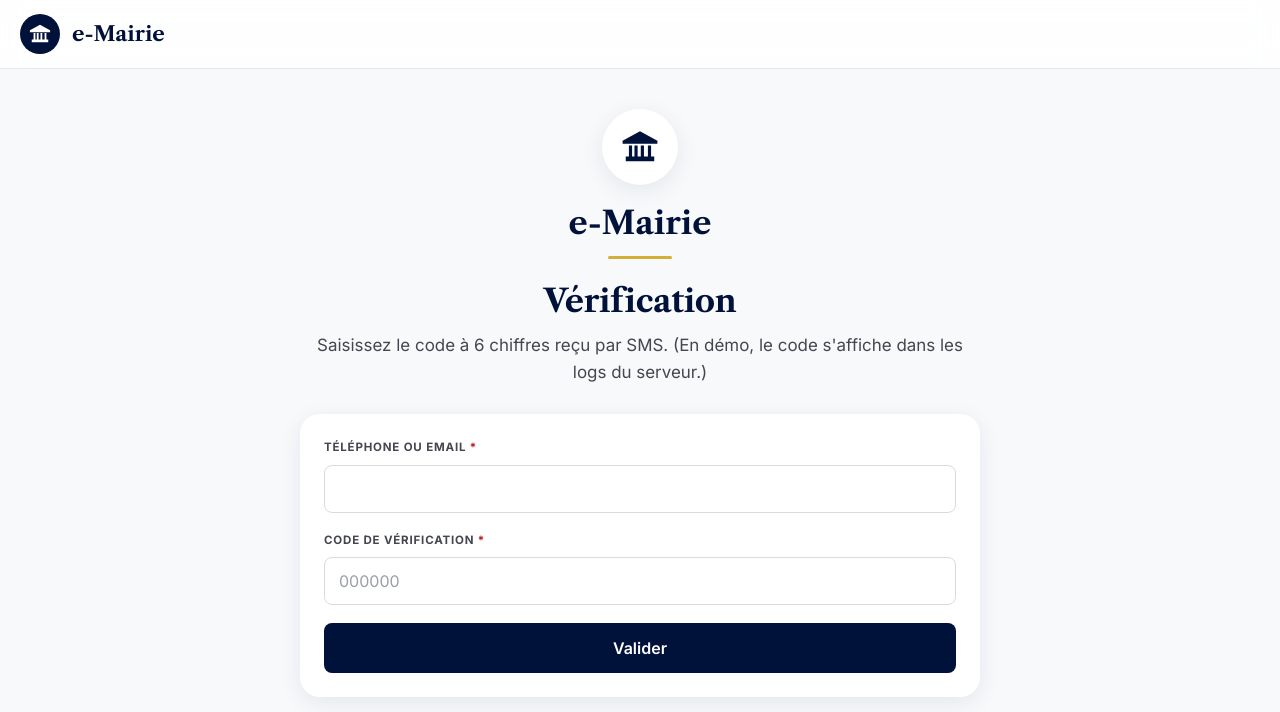
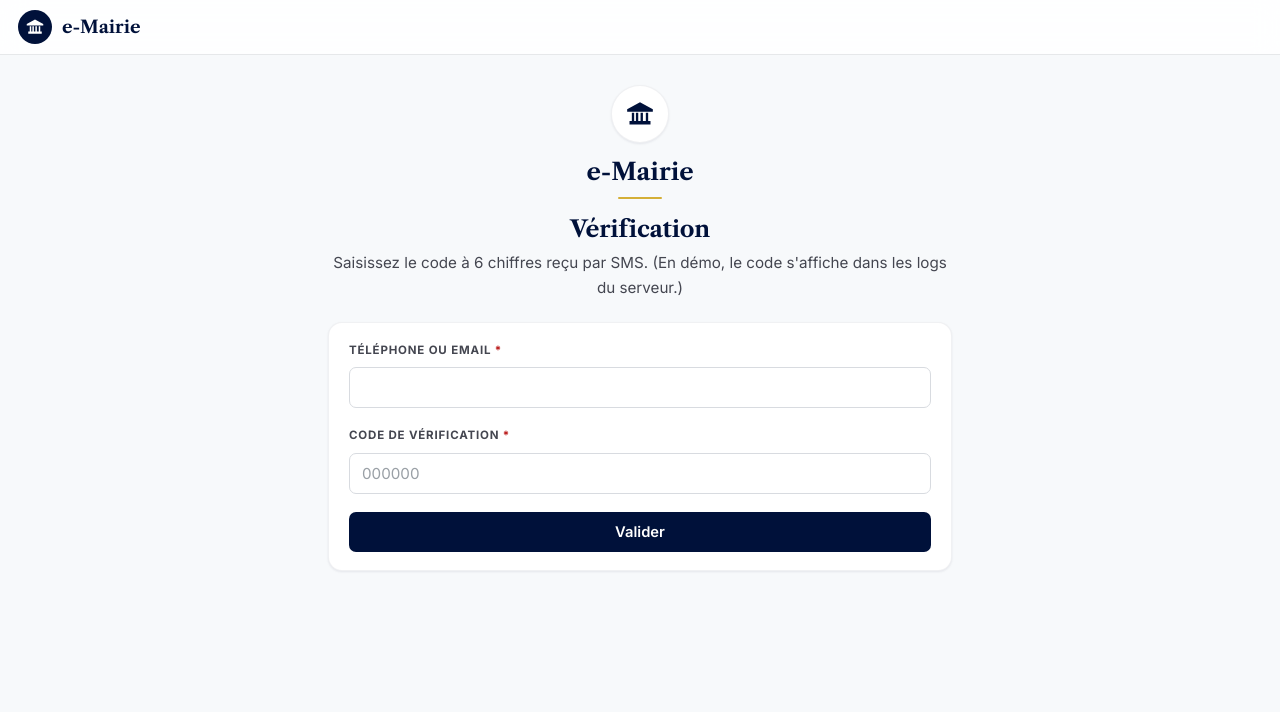
Before and after one commit to tiberge85/e-mairie, a React (Vite) app in the folder apps/web/: page /otp in a window 1280 px wide. Shown: the top 712 px of the page. Built offline with nearby package versions, Linux system fonts and the light colour scheme; no server answers.

Commit message:
style(web): design plus epure (typo/KPI plus fins, ombres discretes, filets legers)

```diff
--- a/apps/web/src/styles.css
+++ b/apps/web/src/styles.css
@@ -24,12 +24,13 @@
   --error-bg: #ffdad6;
 
   /* Formes & profondeur */
-  --r-sm: 8px;
-  --r: 12px;
-  --r-lg: 20px;
+  --r-sm: 7px;
+  --r: 10px;
+  --r-lg: 14px;
   --pill: 999px;
-  --ombre: 0 6px 24px rgba(0, 17, 58, 0.08);
-  --ombre-forte: 0 12px 32px rgba(0, 17, 58, 0.14);
+  --ombre: 0 1px 3px rgba(0, 17, 58, 0.05), 0 1px 2px rgba(0, 17, 58, 0.03);
+  --ombre-forte: 0 6px 20px rgba(0, 17, 58, 0.09);
+  --hairline: 1px solid rgba(0, 17, 58, 0.06);
 
   --serif: 'Libre Caslon Text', Georgia, 'Times New Roman', serif;
   --sans: 'Inter', system-ui, -apple-system, 'Segoe UI', Roboto, sans-serif;
@@ -55,26 +56,26 @@ h1, h2, h3 {
   letter-spacing: -0.01em;
   margin: 0 0 8px;
 }
-h1 { font-size: 2rem; line-height: 1.15; }
-h2 { font-size: 1.4rem; line-height: 1.25; }
-h3 { font-size: 1.15rem; }
+h1 { font-size: 1.55rem; line-height: 1.2; }
+h2 { font-size: 1.18rem; line-height: 1.3; }
+h3 { font-size: 1rem; }
 
 @media (min-width: 640px) {
-  h1 { font-size: 2.5rem; }
+  h1 { font-size: 1.9rem; }
 }
 
 a { color: var(--gold); text-decoration: none; font-weight: 600; }
 a:hover { text-decoration: underline; }
 
-.sous-titre { color: var(--ink-soft); font-size: 1.06rem; margin: 0 0 24px; }
-.muet { color: var(--ink-soft); font-size: 0.9rem; }
+.sous-titre { color: var(--ink-soft); font-size: 0.95rem; margin: 0 0 20px; }
+.muet { color: var(--ink-soft); font-size: 0.86rem; }
 
 /* ── En-tête / navigation ─────────────────────────────────────────────────── */
 .app-entete {
   display: flex;
   align-items: center;
   justify-content: space-between;
-  padding: 14px 20px;
+  padding: 10px 18px;
   background: rgba(255, 255, 255, 0.85);
   backdrop-filter: blur(12px);
   border-bottom: 1px solid var(--line-soft);
@@ -85,10 +86,10 @@ a:hover { text-decoration: underline; }
 .app-entete__marque {
   display: flex;
   align-items: center;
-  gap: 12px;
+  gap: 10px;
   font-family: var(--serif);
   font-weight: 700;
-  font-size: 1.3rem;
+  font-size: 1.1rem;
   color: var(--navy);
 }
 .app-entete__marque:hover { text-decoration: none; }
@@ -97,21 +98,21 @@ a:hover { text-decoration: underline; }
   display: inline-flex;
   align-items: center;
   justify-content: center;
-  width: 40px;
-  height: 40px;
+  width: 34px;
+  height: 34px;
   border-radius: var(--pill);
   background: var(--navy);
   color: #fff;
   flex: none;
 }
-.logo svg { width: 22px; height: 22px; }
+.logo svg { width: 18px; height: 18px; }
 
 /* ── Conteneur ────────────────────────────────────────────────────────────── */
 .conteneur {
   width: 100%;
-  max-width: 720px;
+  max-width: 660px;
   margin: 0 auto;
-  padding: 28px 20px 72px;
+  padding: 22px 18px 64px;
 }
 
 /* ── Back-office (menu latéral) ───────────────────────────────────────────── */
@@ -215,9 +216,10 @@ a:hover { text-decoration: underline; }
 .carte {
   background: var(--surface);
   border-radius: var(--r-lg);
-  padding: 24px;
-  margin-bottom: 20px;
+  padding: 18px 20px;
+  margin-bottom: 16px;
   box-shadow: var(--ombre);
+  border: var(--hairline);
 }
 
 /* Carte « héro » bleu marine avec accents dorés */
@@ -225,9 +227,9 @@ a:hover { text-decoration: underline; }
   background: var(--navy);
   color: #fff;
   border-radius: var(--r-lg);
-  padding: 28px;
-  margin-bottom: 20px;
-  box-shadow: var(--ombre-forte);
+  padding: 22px;
+  margin-bottom: 16px;
+  box-shadow: var(--ombre);
 }
 .carte--hero h2 { color: #fff; }
 .carte--hero p { color: rgba(255, 255, 255, 0.82); }
@@ -241,31 +243,32 @@ a:hover { text-decoration: underline; }
 }
 
 /* ── Marque (hero d'authentification) ─────────────────────────────────────── */
-.marque-hero { text-align: center; margin: 12px 0 28px; }
+.marque-hero { text-align: center; margin: 8px 0 22px; }
 .marque-hero .logo {
-  width: 76px;
-  height: 76px;
+  width: 58px;
+  height: 58px;
   background: var(--surface);
   color: var(--navy);
   box-shadow: var(--ombre);
-  margin: 0 auto 20px;
+  border: var(--hairline);
+  margin: 0 auto 16px;
 }
-.marque-hero .logo svg { width: 38px; height: 38px; }
+.marque-hero .logo svg { width: 28px; height: 28px; }
 .marque-hero__nom {
   font-family: var(--serif);
   font-weight: 700;
-  font-size: 2rem;
+  font-size: 1.5rem;
   color: var(--navy);
   line-height: 1.1;
 }
 .marque-hero__divider {
-  width: 64px;
-  height: 3px;
+  width: 44px;
+  height: 2px;
   border-radius: var(--pill);
   background: var(--gold-bright);
-  margin: 16px auto 24px;
+  margin: 12px auto 16px;
 }
-.marque-hero__titre { font-size: 2rem; margin-bottom: 12px; }
+.marque-hero__titre { font-size: 1.45rem; margin-bottom: 8px; }
 
 /* ── Champs ───────────────────────────────────────────────────────────────── */
 .champ { display: block; margin-bottom: 18px; }
@@ -283,10 +286,10 @@ a:hover { text-decoration: underline; }
 
 input, select {
   width: 100%;
-  padding: 13px 14px;
+  padding: 10px 12px;
   border: 1px solid var(--line);
   border-radius: var(--r-sm);
-  font-size: 1rem;
+  font-size: 0.95rem;
   font-family: var(--sans);
   background: #fff;
   color: var(--ink);
@@ -305,10 +308,10 @@ input:focus, select:focus {
   align-items: center;
   justify-content: center;
   gap: 8px;
-  padding: 14px 22px;
+  padding: 10px 16px;
   border: 1.5px solid transparent;
   border-radius: var(--r-sm);
-  font-size: 1rem;
+  font-size: 0.92rem;
   font-weight: 600;
   font-family: var(--sans);
   cursor: pointer;
@@ -343,11 +346,12 @@ input:focus, select:focus {
 .tuile {
   display: flex;
   flex-direction: column;
-  gap: 10px;
-  padding: 20px;
-  border-radius: var(--r-lg);
+  gap: 8px;
+  padding: 16px;
+  border-radius: var(--r);
   background: var(--surface);
   box-shadow: var(--ombre);
+  border: var(--hairline);
   text-decoration: none;
   color: var(--ink);
   font-weight: 600;
@@ -358,13 +362,13 @@ input:focus, select:focus {
   display: inline-flex;
   align-items: center;
   justify-content: center;
-  width: 44px;
-  height: 44px;
+  width: 38px;
+  height: 38px;
   border-radius: var(--r-sm);
   background: var(--surface-3);
-  font-size: 1.3rem;
+  font-size: 1.1rem;
 }
-.tuile__titre { font-family: var(--serif); font-weight: 700; color: var(--navy); font-size: 1.15rem; }
+.tuile__titre { font-family: var(--serif); font-weight: 700; color: var(--navy); font-size: 1.02rem; }
 .tuile--indispo { opacity: 0.55; }
 
 /* ── Listes de dossiers ───────────────────────────────────────────────────── */
@@ -400,10 +404,11 @@ input:focus, select:focus {
 .kpi {
   background: var(--surface);
   border-radius: var(--r);
-  padding: 16px 18px;
+  padding: 13px 15px;
   box-shadow: var(--ombre);
+  border: var(--hairline);
 }
-.kpi__val { font-family: var(--serif); font-weight: 700; font-size: 1.9rem; color: var(--navy); line-height: 1; }
+.kpi__val { font-family: var(--serif); font-weight: 700; font-size: 1.5rem; color: var(--navy); line-height: 1; }
 .kpi__lib {
   font-size: 0.72rem;
   color: var(--ink-soft);
@@ -435,8 +440,8 @@ input:focus, select:focus {
 .stats4 { display: grid; grid-template-columns: 1fr 1fr; gap: 14px; margin-bottom: 22px; }
 @media (min-width: 900px) { .stats4 { grid-template-columns: repeat(4, 1fr); } }
 .stat {
-  background: var(--surface); border-radius: var(--r); padding: 18px;
-  box-shadow: var(--ombre); border-left: 4px solid var(--navy);
+  background: var(--surface); border-radius: var(--r); padding: 15px 16px;
+  box-shadow: var(--ombre); border: var(--hairline); border-left: 3px solid var(--navy);
 }
 .stat--or { border-left-color: var(--gold); }
 .stat--vert { border-left-color: var(--emerald); }
@@ -448,7 +453,7 @@ input:focus, select:focus {
 .trend-down { color: var(--error); }
 .trend-warn { color: var(--gold); }
 .stat__lib { font-size: 0.7rem; text-transform: uppercase; letter-spacing: 0.05em; color: var(--ink-soft); font-weight: 700; }
-.stat__val { font-family: var(--serif); font-weight: 700; font-size: 1.85rem; color: var(--navy); margin-top: 4px; line-height: 1; }
+.stat__val { font-family: var(--serif); font-weight: 700; font-size: 1.45rem; color: var(--navy); margin-top: 4px; line-height: 1; }
 .stat__sous { font-size: 0.8rem; color: var(--ink-soft); margin-top: 4px; }
 
 .exec-2 { display: grid; grid-template-columns: 1fr; gap: 20px; }
```
